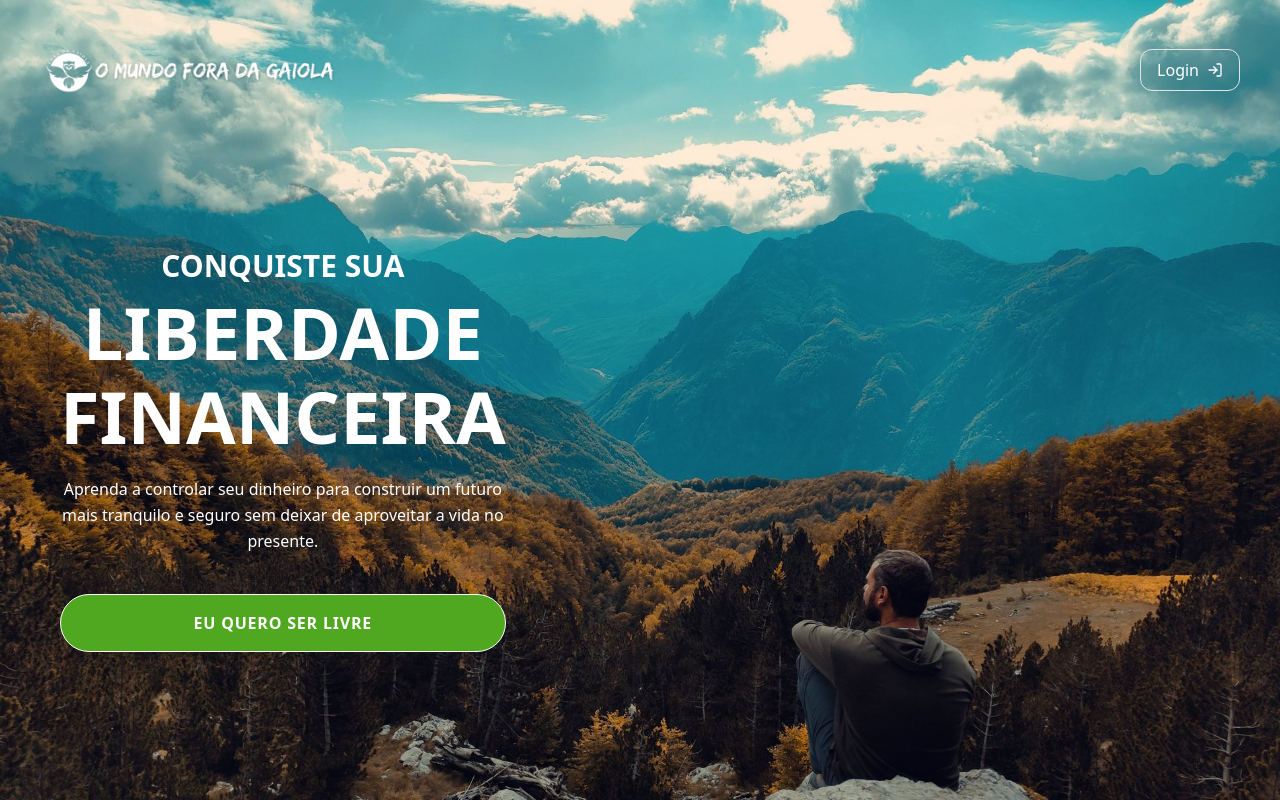
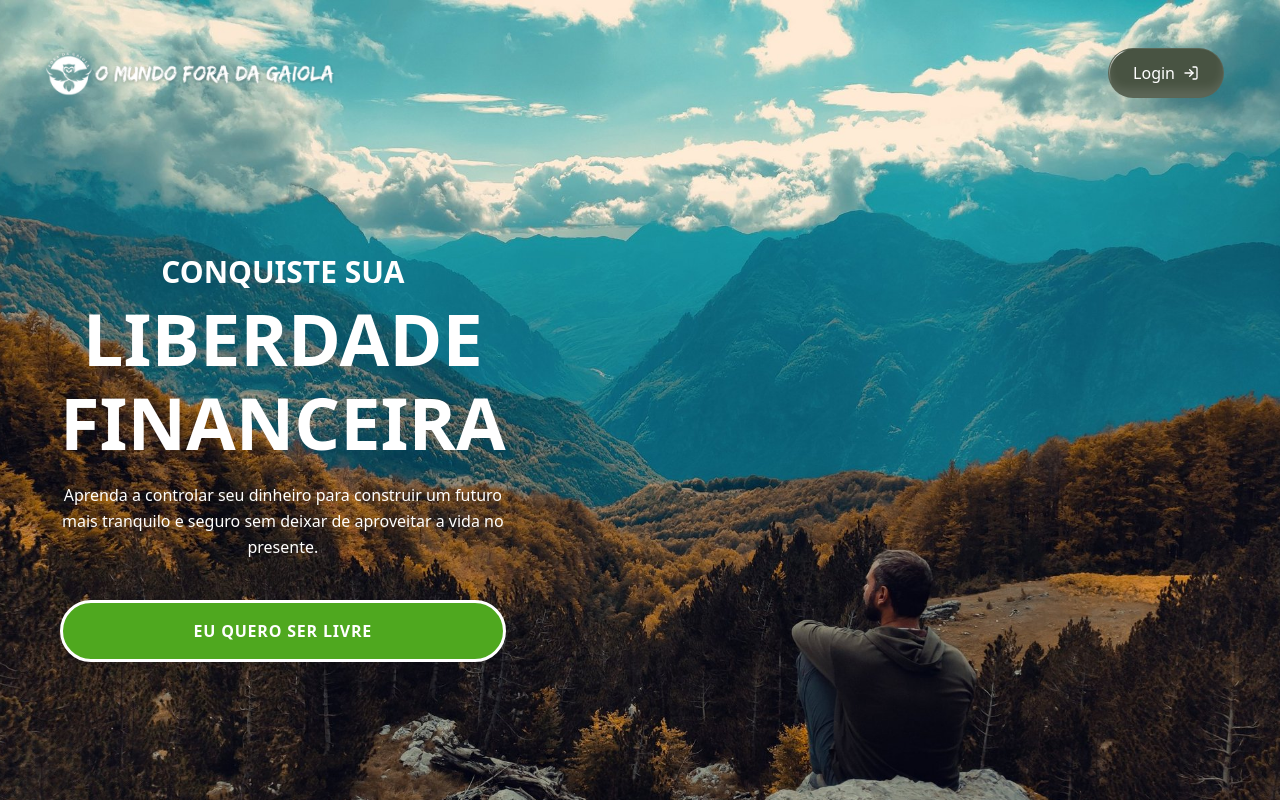
Before and after one commit to rodolphoreis/mundo-fora-da-gaiola, a Next.js app: page / in a window 1280 px wide. Shown: the top 800 px of the page. Built offline with nearby package versions, Linux system fonts and the light colour scheme.

Commit message:
feat: create component and add ShimmerButton

```diff
--- a/src/app/page.tsx
+++ b/src/app/page.tsx
@@ -1,5 +1,6 @@
 "use client";
 import About from "@/components/About";
+import AboutWorldImg from "@/components/AboutWorldImg";
 import Benefits from "@/components/Benefits";
 import Description from "@/components/Description";
 import TransitionPage from "@/components/TransitionPage/TransitionPage";
@@ -11,6 +12,7 @@ export default function Home() {
       <About />
       <Description />
       <Benefits />
+      <AboutWorldImg />
     </div>
   );
 }
--- a/src/components/About.tsx
+++ b/src/components/About.tsx
@@ -24,7 +24,7 @@ const About = () => {
                 tranquilo e seguro sem deixar de aproveitar a vida no presente.
               </p>
               <Link href="/sign-in">
-                <Button className="rounded-full bg-[#4FA81F] hover:bg-slate-100 hover:text-[#4FA81F] text-white border border-white px-16 md:px-6 py-7 font-bold text-base -tracking-tighter mt-10 md:w-full">
+                <Button className="rounded-full bg-[#4FA81F] hover:bg-slate-100 hover:text-[#4FA81F] text-white border-[3px] border-white hover:border-[#4FA81F] px-16 md:px-6 py-7 font-bold text-base -tracking-tighter mt-10 md:w-full">
                   EU QUERO SER LIVRE
                 </Button>
               </Link>
--- a/src/components/Benefits.tsx
+++ b/src/components/Benefits.tsx
@@ -1,9 +1,11 @@
 import { Check } from "lucide-react";
 import Image from "next/image";
+import Transition from "./Transition/Transition";
 
 const Benefits = () => {
   return (
     <div className="w-full min-h-screen bg-customGreenSecondary flex flex-col">
+      <Transition>
         <div className="container max-w-[1200px] mx-auto flex flex-col gap-12 px-4 py-8 md:grid md:grid-cols-2 md:py-0">
           <div className="hidden sm:block md:mr-[-60px]">
             <Image
@@ -60,7 +62,8 @@ const Benefits = () => {
                   className="font-bold text-[#4FA81F]"
                 />{" "}
                 <span>
-                Acumular, multiplicar e consumir milhas aéreas com înteligência;
+                  Acumular, multiplicar e consumir milhas aéreas com
+                  înteligência;
                 </span>
               </p>
               <p className=" flex gap-2 ">
@@ -87,14 +90,16 @@ const Benefits = () => {
               </p>
               <p className=" text-customGreen mt-4 md:mt-10">
                 Na nossa <span className="font-semibold">Comunidade</span>, você
-              ainda terá contato diário com dezenas de pessoas loucas o bastante
-              para acreditarem que podem{" "}
+                ainda terá contato diário com dezenas de pessoas loucas o
+                bastante para acreditarem que podem{" "}
                 <span className="font-semibold">
                   fugir da rotina e realizar sonhos
                 </span>
                 criando mais tempo e mais dinheiro.
               </p>
-            <p className=" text-customGreen">Uma coisa eu posso te garantir:</p>
+              <p className=" text-customGreen">
+                Uma coisa eu posso te garantir:
+              </p>
               <p className=" text-customGreen font-semibold">
                 A vida é melhor - e mais barata <br />
                 Fora da Gaiola.
@@ -111,6 +116,7 @@ const Benefits = () => {
             />
           </div>
         </div>
+      </Transition>
     </div>
   );
 };
--- a/src/components/Header.tsx
+++ b/src/components/Header.tsx
@@ -4,6 +4,7 @@ import { LogIn } from "lucide-react";
 import Image from "next/image";
 import Link from "next/link";
 import { Navbar } from "./Navbar";
+import ShimmerButton from "./ui/shimmer-button";
 
 export function Header() {
   return (
@@ -16,14 +17,13 @@ export function Header() {
         <Navbar />
 
         <div className="flex items-center gap-2 md:gap-5">
-          <Link
-            href="/login"
-            className="px-4 py-2 text-white rounded-xl sm:border "
-          >
-            <span className="hidden sm:flex items-center gap-2">
-              Login <LogIn size={16} />
-            </span>
-            <LogIn className="block  sm:hidden " />
+          <Link href="/login" className="px-4 py-2 text-white  ">
+            <ShimmerButton className="shadow-2xl" background="#485342">
+              <span className="hidden sm:flex items-center gap-2">
+                Login <LogIn size={16} />
+              </span>
+              <LogIn className="block  sm:hidden " size={16} />
+            </ShimmerButton>
           </Link>
         </div>
       </div>
--- a/src/components/Navbar.tsx
+++ b/src/components/Navbar.tsx
@@ -5,6 +5,7 @@ import Link from "next/link";
 
 import Image from "next/image";
 import { LogIn } from "lucide-react";
+import ShimmerButton from "./ui/shimmer-button";
 
 const animationNavbar = {
   hidden: {
@@ -50,19 +51,24 @@ export function Navbar() {
           initial="hidden"
           animate="animate"
           exit="exit"
-          className="fixed z-[9999] justify-self-center mx-auto px-4 md:px-5 py-2 text-white w-full md:w-[1280px]  top-10 rounded-3xl mr-3 sm:mr-6 bg-slate-300/20"
+          className="fixed z-[9999] top-0 left-0 justify-self-center mx-auto px-4 md:px-5 py-2 text-white w-full mr-3 sm:mr-6 bg-customGreen"
         >
-          <div className=" w-full sm:px-8 flex items-center justify-between gap-3 md:gap-3 md:flex-row ">
+          <div className=" w-full max-w-[1275px] mx-auto sm:px-8 flex items-center justify-between gap-3 md:gap-3 md:flex-row ">
             <Link href="/">
               <Image src="/logo.png" alt="logo" width={230} height={180} />
             </Link>
 
             <Link
               href="/sign-in"
-              className="text-xs md:text-base px-2 py-1 sm:px-5 sm:py-2 text-white rounded-lg sm:border hover:bg-transparent flex items-center gap-2"
+              className="text-xs md:text-base px-2 py-1 sm:px-5 sm:py-2 text-white hover:bg-transparent flex items-center gap-2"
             >
-              <span className="font-semibold hidden sm:block">Login</span>{" "}
-              <LogIn size={16} />
+              <ShimmerButton
+                className="shadow-2xl flex gap-2"
+                background="#485342"
+              >
+                <span className="font-semibold hidden sm:block">Login</span>{" "}
+                <LogIn size={16} />
+              </ShimmerButton>
             </Link>
           </div>
         </motion.nav>
--- /dev/null
+++ b/src/components/ui/shimmer-button.tsx
@@ -0,0 +1,96 @@
+import React, { CSSProperties } from "react";
+
+import { cn } from "@/lib/utils";
+
+export interface ShimmerButtonProps
+  extends React.ButtonHTMLAttributes<HTMLButtonElement> {
+  shimmerColor?: string;
+  shimmerSize?: string;
+  borderRadius?: string;
+  shimmerDuration?: string;
+  background?: string;
+  className?: string;
+  children?: React.ReactNode;
+}
+
+const ShimmerButton = React.forwardRef<HTMLButtonElement, ShimmerButtonProps>(
+  (
+    {
+      shimmerColor = "#ffffff",
+      shimmerSize = "0.05em",
+      shimmerDuration = "3s",
+      borderRadius = "100px",
+      background = "rgba(0, 0, 0, 1)",
+      className,
+      children,
+      ...props
+    },
+    ref,
+  ) => {
+    return (
+      <button
+        style={
+          {
+            "--spread": "90deg",
+            "--shimmer-color": shimmerColor,
+            "--radius": borderRadius,
+            "--speed": shimmerDuration,
+            "--cut": shimmerSize,
+            "--bg": background,
+          } as CSSProperties
+        }
+        className={cn(
+          "group relative z-0 flex cursor-pointer items-center justify-center overflow-hidden whitespace-nowrap border border-white/10 px-6 py-3 text-white [background:var(--bg)] [border-radius:var(--radius)] dark:text-black",
+          "transform-gpu transition-transform duration-300 ease-in-out active:translate-y-px",
+          className,
+        )}
+        ref={ref}
+        {...props}
+      >
+        {/* spark container */}
+        <div
+          className={cn(
+            "-z-30 blur-[2px]",
+            "absolute inset-0 overflow-visible [container-type:size]",
+          )}
+        >
+          {/* spark */}
+          <div className="absolute inset-0 h-[100cqh] animate-shimmer-slide [aspect-ratio:1] [border-radius:0] [mask:none]">
+            {/* spark before */}
+            <div className="animate-spin-around absolute -inset-full w-auto rotate-0 [background:conic-gradient(from_calc(270deg-(var(--spread)*0.5)),transparent_0,var(--shimmer-color)_var(--spread),transparent_var(--spread))] [translate:0_0]" />
+          </div>
+        </div>
+        {children}
+
+        {/* Highlight */}
+        <div
+          className={cn(
+            "insert-0 absolute size-full",
+
+            "rounded-2xl px-4 py-1.5 text-sm font-medium shadow-[inset_0_-8px_10px_#ffffff1f]",
+
+            // transition
+            "transform-gpu transition-all duration-300 ease-in-out",
+
+            // on hover
+            "group-hover:shadow-[inset_0_-6px_10px_#ffffff3f]",
+
+            // on click
+            "group-active:shadow-[inset_0_-10px_10px_#ffffff3f]",
+          )}
+        />
+
+        {/* backdrop */}
+        <div
+          className={cn(
+            "absolute -z-20 [background:var(--bg)] [border-radius:var(--radius)] [inset:var(--cut)]",
+          )}
+        />
+      </button>
+    );
+  },
+);
+
+ShimmerButton.displayName = "ShimmerButton";
+
+export default ShimmerButton;
```
Lines whose indentation alone changed are shown as unchanged.
